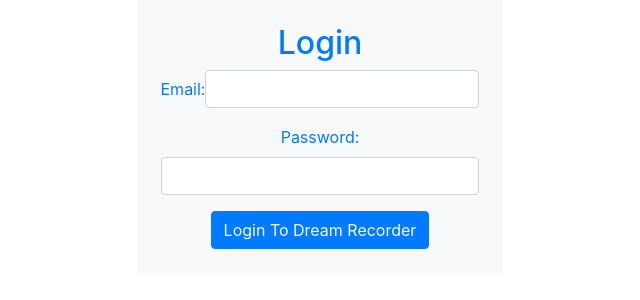
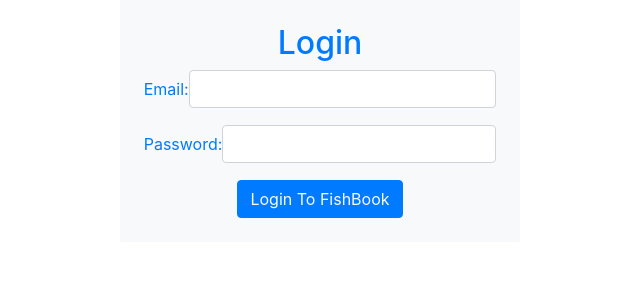
Before and after one commit to amy-andersen/FishBook, a Flask app: page / in a window 1280 px wide. Shown: the top 300 px of the page, without its empty margins (320-960 px from the left). Run offline with Flask 2, Linux system fonts and the light colour scheme; some libraries are stand-ins or nearby versions.

Commit message:
Update login.html

```diff
--- a/flask_app/templates/login.html
+++ b/flask_app/templates/login.html
@@ -28,12 +28,12 @@
                 <label for="email">Email:</label>
                 <input type="text" name="email" class="form-control">
             </div>
-            <div class="form-group">
-                <label for="password d-flex align-items-baseline">Password:</label>
+            <div class="form-group d-flex align-items-baseline">
+                <label for="password">Password:</label>
                 <input type="password" name="password" class="form-control">
             </div>
             <div class="d-flex justify-content-center">
-                <input type="submit" value="Login To Dream Recorder" class="btn btn-primary text-light">
+                <input type="submit" value="Login To FishBook" class="btn btn-primary text-light">
             </div>
         </form>
     </div>
```
